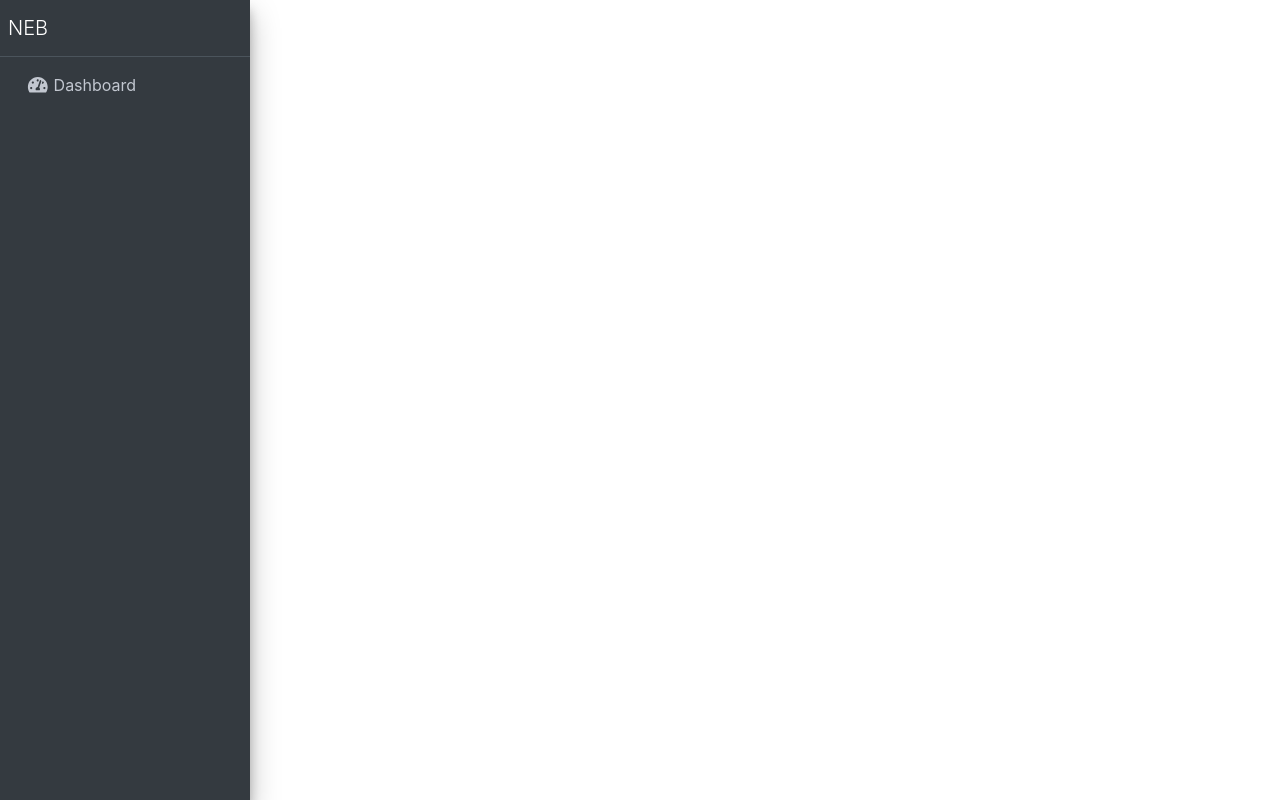
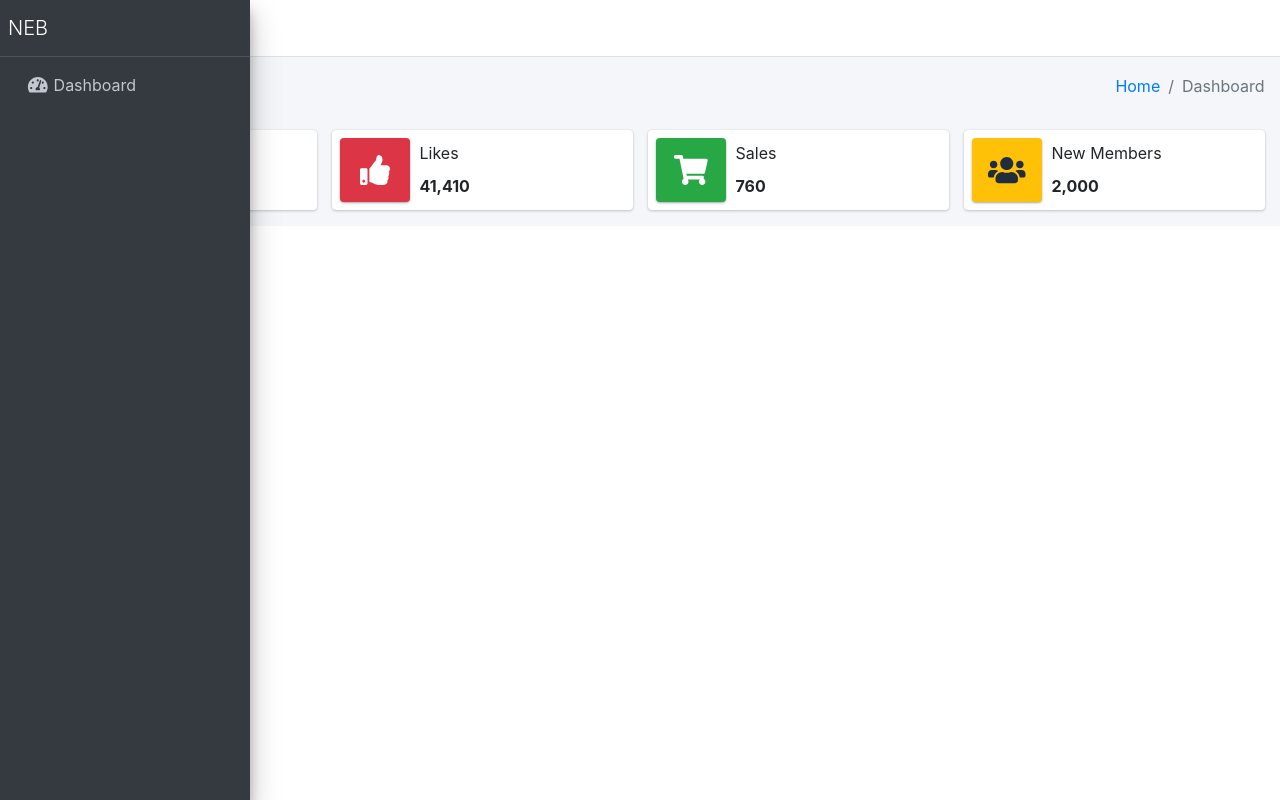
Before and after one commit to maliff/project1, a React (Create React App) app: page / in a window 1280 px wide. Built offline with nearby package versions, Linux system fonts and the light colour scheme.

Commit message:
Changed to Admin LTE layout

```diff
--- a/src/App.js
+++ b/src/App.js
@@ -6,17 +6,19 @@ import Dashboard from './views/Dashboard';
 import ContentWrapper from './layout/ContentWrapper';
 import Sidebar from './layout/Sidebar';
 import Page404 from './views/Page404';
+import Header from './layout/Header';
 
 const getBasename = () => `/${process.env.PUBLIC_URL.split('/').pop()}`;
 
 function App() {
   return (
     <BrowserRouter basename={getBasename()}>
+      <Header />
       <Sidebar />
       <ContentWrapper>
         <Routes>
-          <Route exact path='/' component={Dashboard} />
-          <Route component={Page404} />
+          <Route exact path='/' element={<Dashboard/>} />
+          <Route element={<Page404 />} />
         </Routes>
       </ContentWrapper>
     </BrowserRouter>
--- a/src/components/LteContent.js
+++ b/src/components/LteContent.js
@@ -1,9 +1,5 @@
 import React from 'react';
 import { Container } from 'reactstrap';
-
-const defaultProps = {
-  children: null,
-};
 
 const LteContent = ({ children }) => {
   return (
@@ -13,6 +9,5 @@ const LteContent = ({ children }) => {
   );
 };
 
-LteContent.defaultProps = defaultProps;
 
 export default LteContent;
--- /dev/null
+++ b/src/components/navbar/LteToggler.js
@@ -0,0 +1,14 @@
+import React from 'react';
+import { faBars } from '@fortawesome/free-solid-svg-icons';
+import { FontAwesomeIcon } from '@fortawesome/react-fontawesome';
+import { NavItem } from 'reactstrap';
+
+export default function LteToggler() {
+  return (
+    <NavItem>
+      <button className='btn nav-link' data-widget='pushmenu' type='button'>
+        <FontAwesomeIcon icon={faBars} />
+      </button>
+    </NavItem>
+  );
+}
--- a/src/layout/ContentWrapper.js
+++ b/src/layout/ContentWrapper.js
@@ -1,4 +1,5 @@
 import React from 'react';
+import { Outlet } from "react-router-dom"
 
 export default function ContentWrapper({ children }) {
     return <main className='content-wrapper'>{children}</main>;
--- /dev/null
+++ b/src/layout/Header.js
@@ -0,0 +1,17 @@
+import React from 'react';
+import { Link } from 'react-router-dom';
+import { Nav, Navbar, NavItem, NavLink } from 'reactstrap';
+import { faThLarge } from '@fortawesome/free-solid-svg-icons';
+import { FontAwesomeIcon } from '@fortawesome/react-fontawesome';
+
+import LteToggler from '../../src/components/navbar/LteToggler';
+
+export default function Header() {
+    return (
+        <Navbar className='main-header navbar-white navbar-light' expand>
+            <Nav navbar>
+                <LteToggler />
+            </Nav>
+        </Navbar>
+    )
+}
--- a/src/views/Dashboard.js
+++ b/src/views/Dashboard.js
@@ -1,9 +1,65 @@
-import React from 'react'
+import { faChartBar, faComment, faHeart } from '@fortawesome/free-regular-svg-icons';
+import {
+  faArrowUp,
+  faBars,
+  faChartPie,
+  faCloudDownloadAlt,
+  faCog,
+  faComments,
+  faDownload,
+  faMinus,
+  faRedo,
+  faShoppingBasket,
+  faShoppingCart,
+  faTag,
+  faThumbsUp,
+  faTimes,
+  faUserPlus,
+  faUsers,
+} from '@fortawesome/free-solid-svg-icons';
+import { FontAwesomeIcon } from '@fortawesome/react-fontawesome';
+import React from 'react';
+import {
+  Badge,
+  Button,
+  Card,
+  CardBody,
+  CardFooter,
+  CardHeader,
+  CardTitle,
+  Col,
+  Form,
+  Input,
+  InputGroup,
+  InputGroupAddon,
+  Row,
+  Table,
+} from 'reactstrap';
+import LteContent from '../components/LteContent';
+import LteInfoBox from '../components/LteInfoBox';
+import LteContentHeader from '../components/LteContentHeader';
 
-function Dashboard() {
+export default function Dashboard() {
   return (
-    <div>Dashboard</div>
+    <>
+      <LteContentHeader title='Dashboard' />
+      <LteContent>
+        <Row>
+          <Col xs='12' sm='6' md='3'>
+            <LteInfoBox icon={faCog} text='CPU Traffic' number='10%' iconColor='info' />
+          </Col>
+          <Col xs='12' sm='6' md='3'>
+            <LteInfoBox icon={faThumbsUp} text='Likes' number='41,410' iconColor='danger' />
+          </Col>
+          <div className='clearfix hidden-md-up' />
+          <Col xs='12' sm='6' md='3'>
+            <LteInfoBox icon={faShoppingCart} text='Sales' number='760' iconColor='success' />
+          </Col>
+          <Col xs='12' sm='6' md='3'>
+            <LteInfoBox icon={faUsers} text='New Members' number='2,000' iconColor='warning' />
+          </Col>
+        </Row>
+      </LteContent>
+    </>
   )
-}
-
-export default Dashboard
+};
```
Also changed, not shown: src/components/LteText.js (line endings or trailing spaces), src/layout/Layout.js (added).
